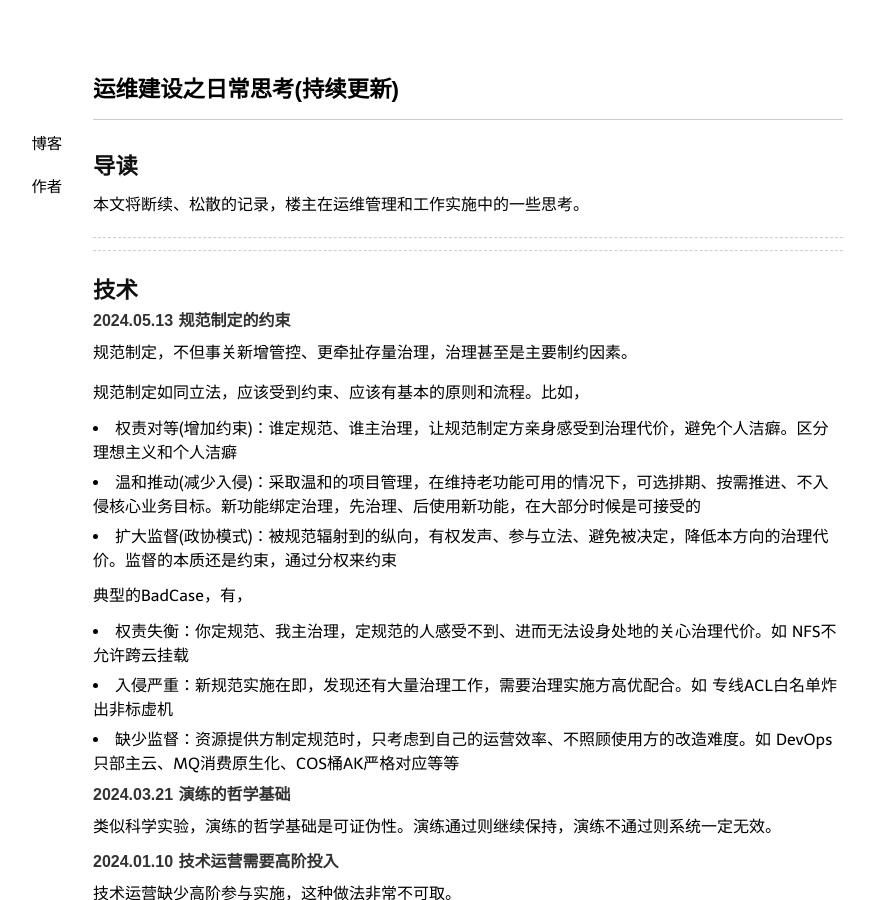
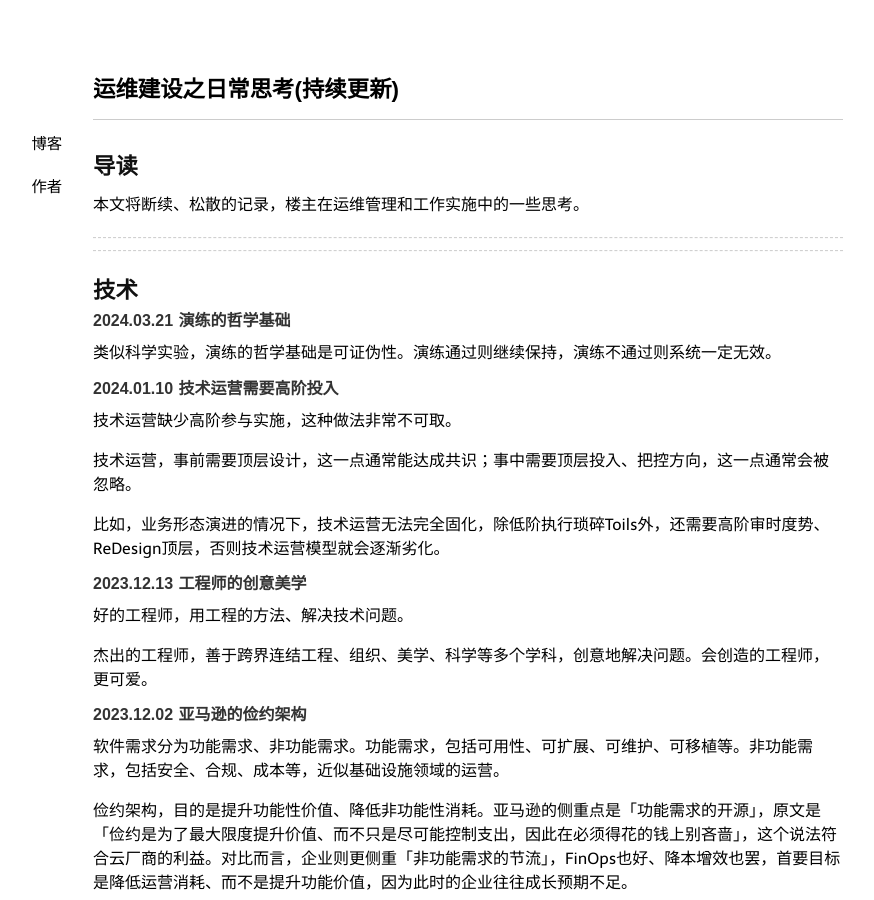
Before and after one commit to niean/niean.github.io, a Jekyll site: the page built from _posts/2020-03-15-op-tb.markdown, in a window 1280 px wide and 900 px high. Shown: the whole window, without its empty margins (172-1046 px from the left). Built offline with Jekyll 4.4.1, drawn with Linux system fonts in a browser that asks for light colours; comment, search, counter and statistics services are not loaded.

```diff
--- a/_posts/2020-03-15-op-tb.markdown
+++ b/_posts/2020-03-15-op-tb.markdown
@@ -13,22 +13,6 @@
 ------------------------------------------------------------------------------------------------------------
 
 ## 技术
-#### 2024.05.13 规范制定的约束
-规范制定，不但事关新增管控、更牵扯存量治理，治理甚至是主要制约因素。
-
-规范制定如同立法，应该受到约束、应该有基本的原则和流程。比如，
-
-- 权责对等(增加约束)：谁定规范、谁主治理，让规范制定方亲身感受到治理代价，避免个人洁癖。区分理想主义和个人洁癖
-- 温和推动(减少入侵)：采取温和的项目管理，在维持老功能可用的情况下，可选排期、按需推进、不入侵核心业务目标。新功能绑定治理，先治理、后使用新功能，在大部分时候是可接受的
-- 扩大监督(政协模式)：被规范辐射到的纵向，有权发声、参与立法、避免被决定，降低本方向的治理代价。监督的本质还是约束，通过分权来约束
-
-典型的BadCase，有，
-
-- 权责失衡：你定规范、我主治理，定规范的人感受不到、进而无法设身处地的关心治理代价。如 NFS不允许跨云挂载
-- 入侵严重：新规范实施在即，发现还有大量治理工作，需要治理实施方高优配合。如 专线ACL白名单炸出非标虚机
-- 缺少监督：资源提供方制定规范时，只考虑到自己的运营效率、不照顾使用方的改造难度。如 DevOps只部主云、MQ消费原生化、COS桶AK严格对应等等
-
-
 #### 2024.03.21 演练的哲学基础
 类似科学实验，演练的哲学基础是可证伪性。演练通过则继续保持，演练不通过则系统一定无效。
 
```
Also changed, not shown: _posts/2024-05-14-infra-ops.markdown (added, +47 -0 lines), images/20240514/infraops-arch.jpg (added), 2 other files.
